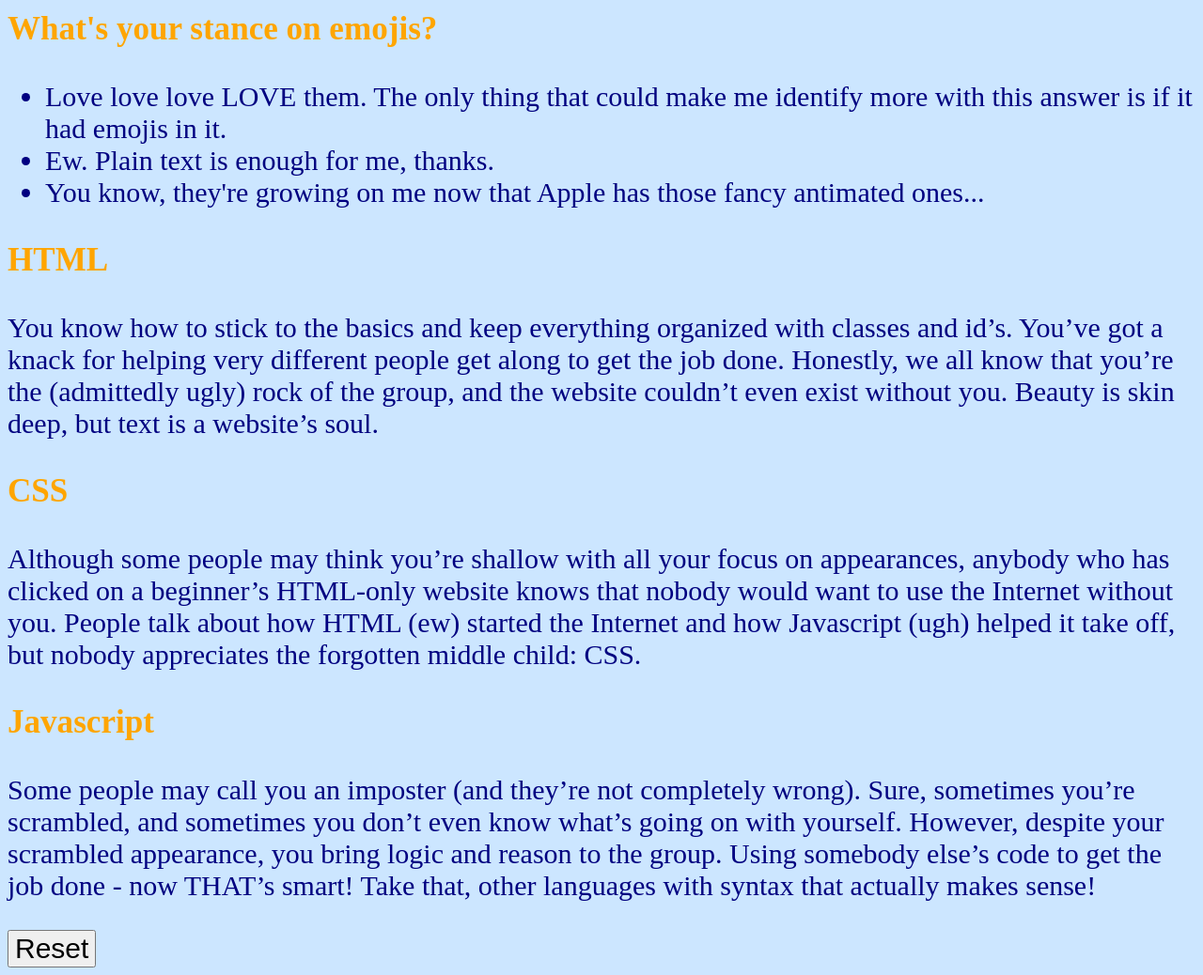
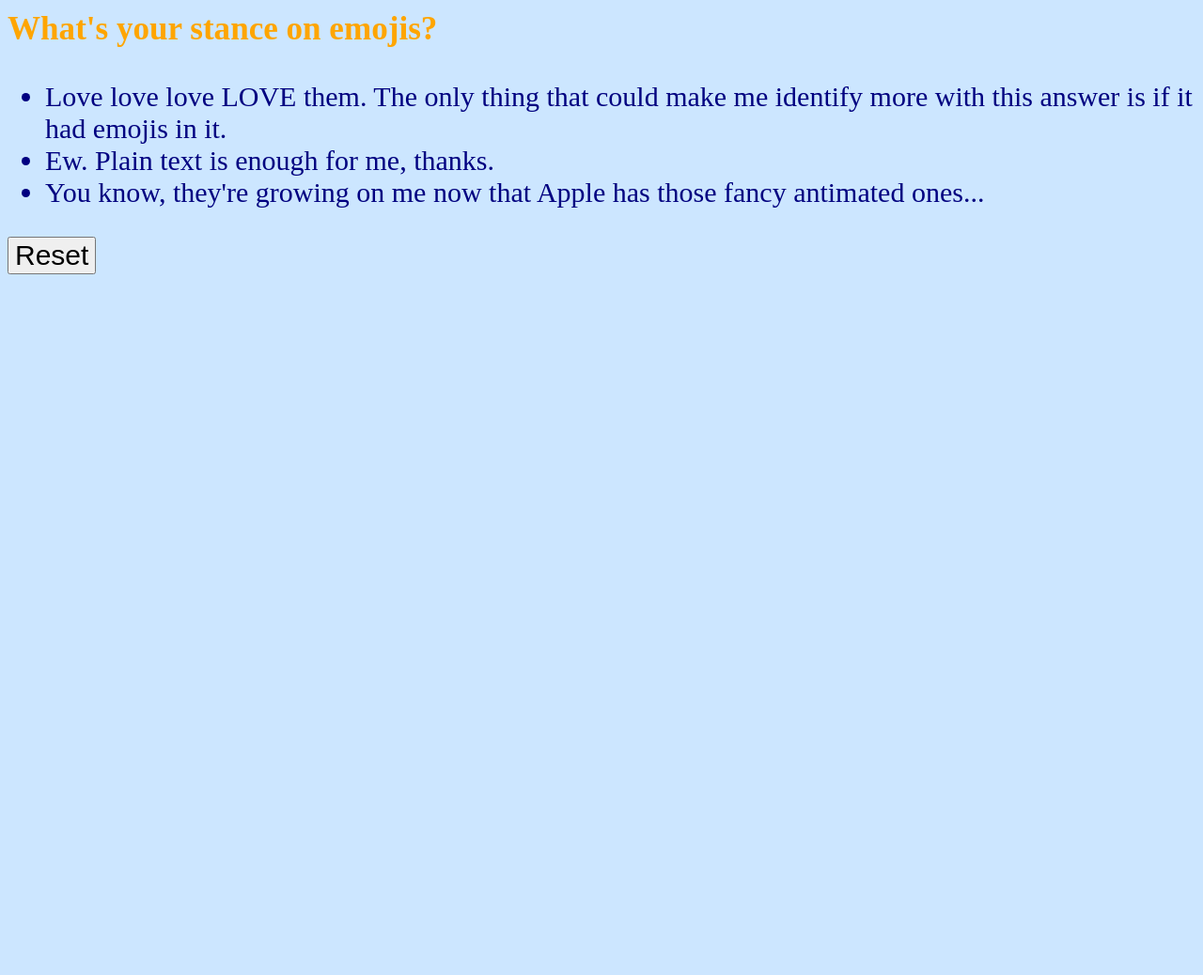
Before and after one commit to kellyfarley11/kellyfarley11.github.io, a plain HTML site: page index.html in a window 1280 px wide. Shown: the part 841-1879 px from the top of the page at 94% size. After the commit the page ends 1141 px from the top, so only its background shows below. Drawn offline with nearby package versions, Linux system fonts and the light colour scheme.

Commit message:
results are hidden

```diff
--- a/index.html
+++ b/index.html
@@ -49,16 +49,16 @@
 
 <!-- all have class "result" to make them easy to hide -->
 
-<h3 class="HTMLresult" class="result"> HTML </h3>
-<p class="HTMLresult" class="result"> You know how to stick to the basics and keep everything organized with classes and id’s. You’ve got a knack for helping very different people get along to get the job done. Honestly, we all know that you’re the (admittedly ugly) rock of the group, and the website couldn’t even exist without you. Beauty is skin deep, but text is a website’s soul.
+<h3 class="HTMLresult result"> HTML </h3>
+<p class="HTMLresult result"> You know how to stick to the basics and keep everything organized with classes and id’s. You’ve got a knack for helping very different people get along to get the job done. Honestly, we all know that you’re the (admittedly ugly) rock of the group, and the website couldn’t even exist without you. Beauty is skin deep, but text is a website’s soul.
  </p>
 
-<h3 class="CSSresult" class="result"> CSS </h3>
-<p class="CSSresult" class="result"> Although some people may think you’re shallow with all your focus on appearances, anybody who has clicked on a beginner’s HTML-only website knows that nobody would want to use the Internet without you. People talk about how HTML (ew) started the Internet and how Javascript (ugh) helped it take off, but nobody appreciates the forgotten middle child: CSS.
+<h3 class="CSSresult result"> CSS </h3>
+<p class="CSSresult result"> Although some people may think you’re shallow with all your focus on appearances, anybody who has clicked on a beginner’s HTML-only website knows that nobody would want to use the Internet without you. People talk about how HTML (ew) started the Internet and how Javascript (ugh) helped it take off, but nobody appreciates the forgotten middle child: CSS.
  </p>
 
-<h3 class="JSresult" class="result"> Javascript </h3>
-<p class="JSresult" class="result"> Some people may call you an imposter (and they’re not completely wrong). Sure, sometimes you’re scrambled, and sometimes you don’t even know what’s going on with yourself. However, despite your scrambled appearance, you bring logic and reason to the group. Using somebody else’s code to get the job done - now THAT’s smart! Take that, other languages with syntax that actually makes sense!  </p>
+<h3 class="JSresult result"> Javascript </h3>
+<p class="JSresult result"> Some people may call you an imposter (and they’re not completely wrong). Sure, sometimes you’re scrambled, and sometimes you don’t even know what’s going on with yourself. However, despite your scrambled appearance, you bring logic and reason to the group. Using somebody else’s code to get the job done - now THAT’s smart! Take that, other languages with syntax that actually makes sense!  </p>
 
 <script src="https://ajax.googleapis.com/ajax/libs/jquery/3.3.1/jquery.min.js"></script>
 <script type="text/javascript" src="scripts/index.js"> </script>
```
Also changed, not shown: scripts/index.js (+2 -5 lines).
